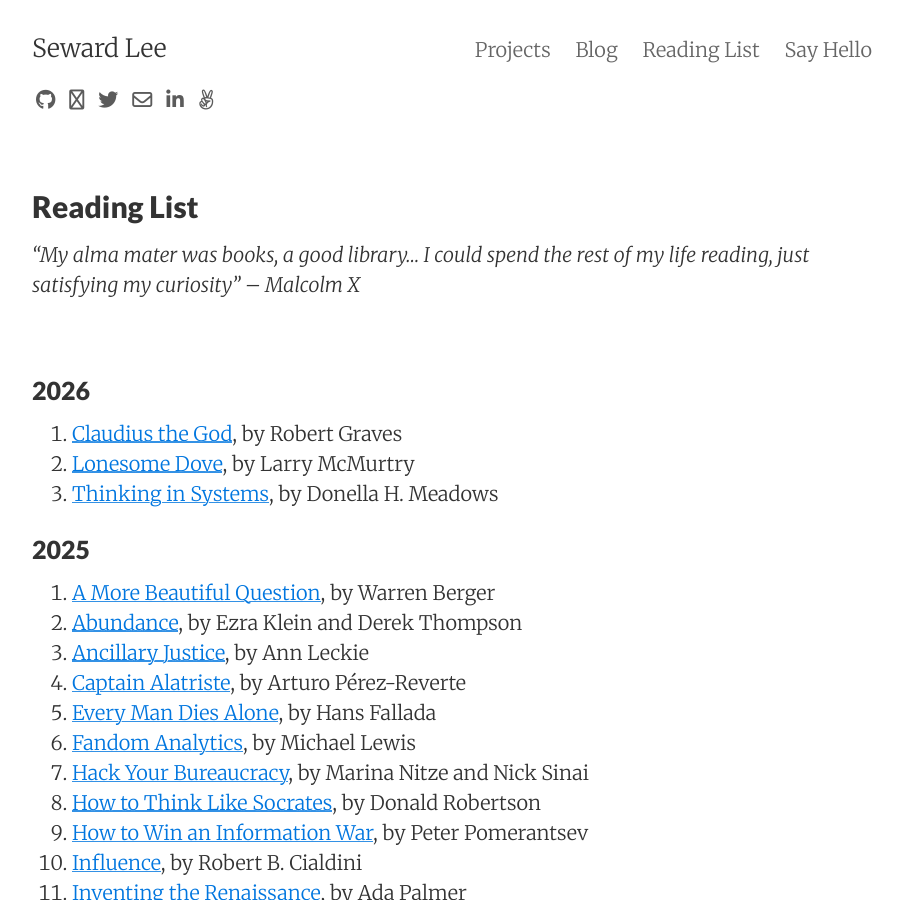
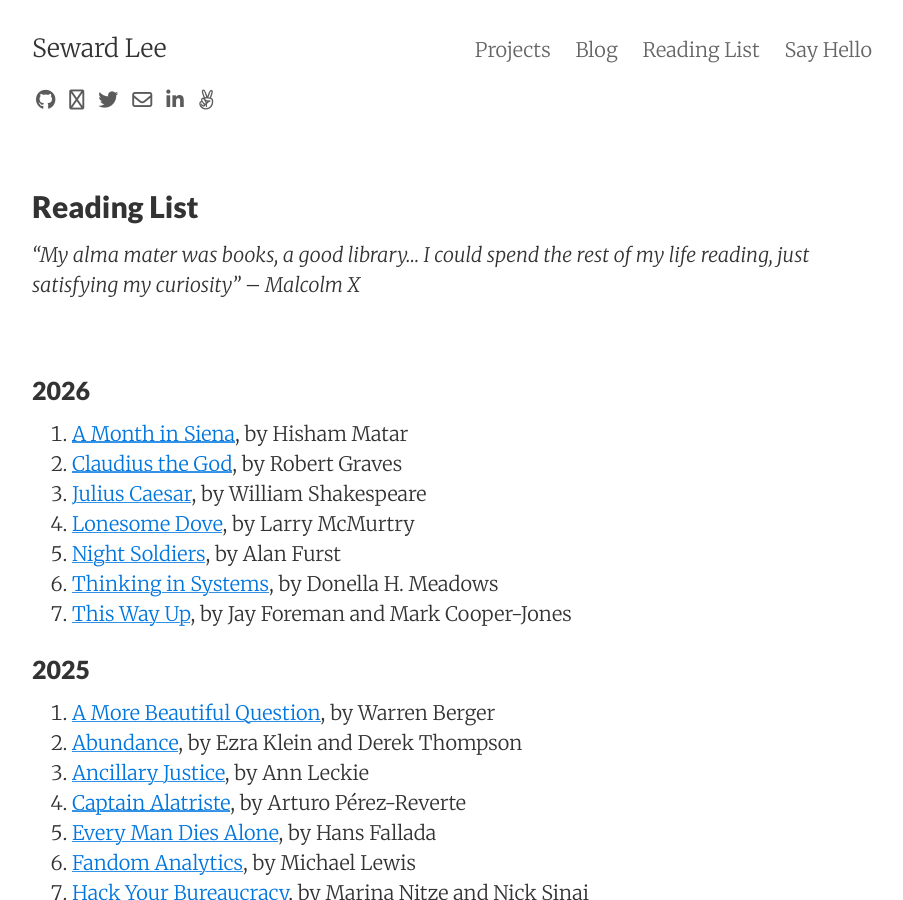
Before and after one commit to sewardlee337/sewardlee337.github.io, a Jekyll site: the page built from readinglist.md, in a window 1280 px wide and 900 px high. Shown: the whole window, without its empty margins (188-1091 px from the left). Built offline with Jekyll 4.4.1, drawn with Linux system fonts in a browser that asks for light colours; nearby versions of some CDN libraries.

Commit message:
update reading list

```diff
--- a/readinglist.md
+++ b/readinglist.md
@@ -12,9 +12,13 @@ _"My alma mater was books, a good library... I could spend the rest of my life r
 
 ### 2026
 
+1. [A Month in Siena](https://a.co/d/0h6p8ByM), by Hisham Matar
 1. [Claudius the God](https://a.co/d/fARm5Ak), by Robert Graves
+1. [Julius Caesar](https://a.co/d/0bQeCktf), by William Shakespeare
 1. [Lonesome Dove](https://a.co/d/04eo3LY8), by Larry McMurtry
+1. [Night Soldiers](https://a.co/d/0bTeaM85), by Alan Furst
 1. [Thinking in Systems](https://a.co/d/eoeVs6A), by Donella H. Meadows
+1. [This Way Up](https://www.amazon.com/This-Way-Up-Wrong-Matters/dp/133500131X), by Jay Foreman and Mark Cooper-Jones
 
 
 ### 2025
```
